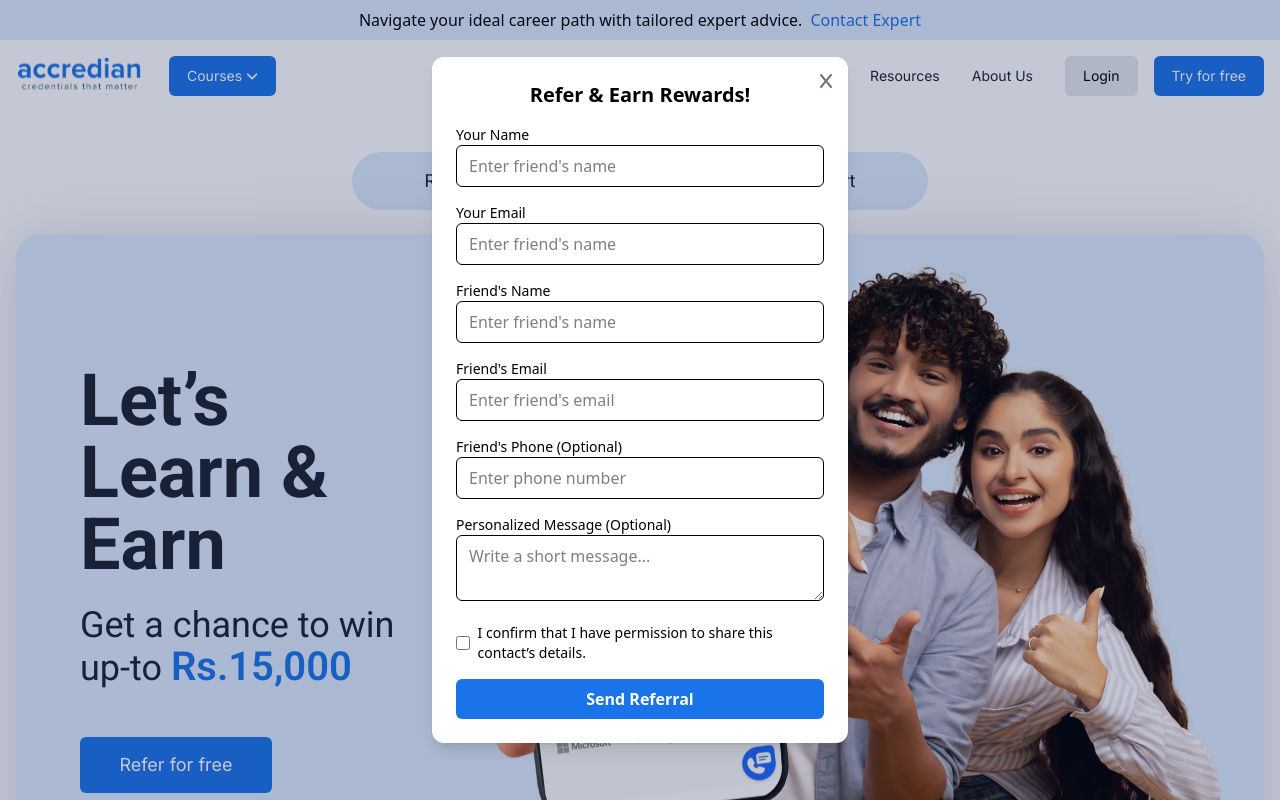
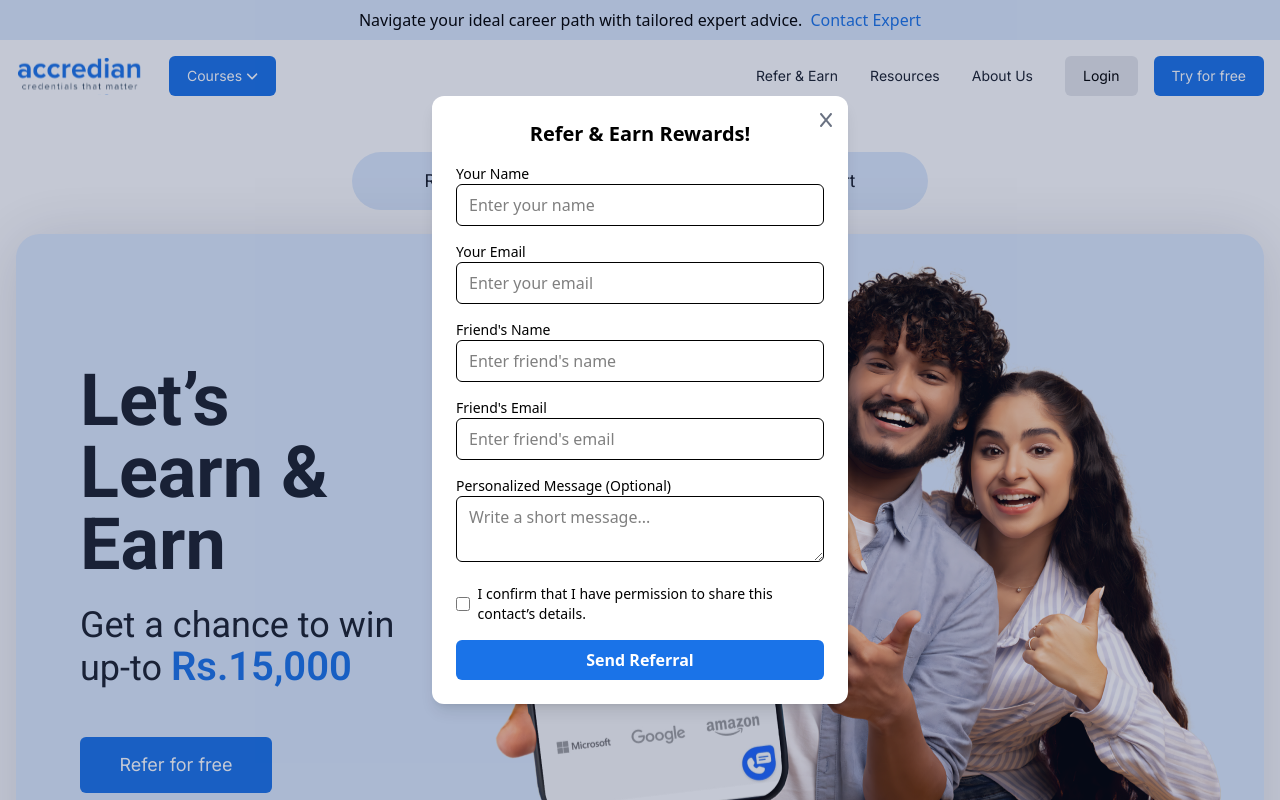
Before and after one commit to tusharsrivastav/accredian-frontend, a React app: page / in a window 1280 px wide. Both pictures are taken after a click on the button "Refer for free". Shown: the top 800 px of the page. Built offline with nearby package versions, Linux system fonts and the light colour scheme; the HTML template or start-up script is replaced by a standard one.

Commit message:
feat: add validation error handling to FormModal for improved user feedback

```diff
--- a/src/components/FormModal.jsx
+++ b/src/components/FormModal.jsx
@@ -19,6 +19,12 @@ const FormModal = () => {
 
   const [loading, setLoading] = useState(false);
   const [message, setMessage] = useState("");
+  const [validationErrors, setValidationErrors] = useState({
+    referrerName: "",
+    referrerEmail: "",
+    refereeName: "",
+    refereeEmail: "",
+  });
 
   const handleChange = (e) => {
     const { name, value, type, checked } = e.target;
@@ -33,6 +39,12 @@ const FormModal = () => {
     console.log("Form Data Submitted:", formData);
     setLoading(true);
     setMessage("");
+    setValidationErrors({
+      referrerName: "",
+      referrerEmail: "",
+      refereeName: "",
+      refereeEmail: "",
+    });
 
     try {
       const res = await axios.post(`${API_URL}/api/v1/refer`, formData);
@@ -45,10 +57,29 @@ const FormModal = () => {
         message: "",
         consent: false,
       });
+      setValidationErrors({
+        referrerName: "",
+        referrerEmail: "",
+        refereeName: "",
+        refereeEmail: "",
+      });
 
-    setMessage("Referral Submitted")
+      setMessage("Referral Submitted");
     } catch (error) {
       console.log(error);
+
+      if (error.status === 400) {
+        const errors = error.response?.data?.errors;
+        errors.forEach((error) => {
+          setValidationErrors((prevErrors) => ({
+            ...prevErrors,
+            [error.path]: error.msg,
+          }));
+        });
+      }
+
+      console.log(validationErrors);
+
       setMessage(error.response?.data?.error || "Something went wrong.");
     } finally {
       setLoading(false);
@@ -79,10 +110,15 @@ const FormModal = () => {
               name="referrerName"
               value={formData.referrerName}
               onChange={handleChange}
-              placeholder="Enter friend's name"
+              placeholder="Enter your name"
               required
               className="w-full px-3 py-2 border rounded-md"
             />
+            {validationErrors.referrerName && (
+              <p className="text-red-500 text-sm">
+                {validationErrors.referrerName}
+              </p>
+            )}
           </div>
 
           <div>
@@ -92,10 +128,15 @@ const FormModal = () => {
               name="referrerEmail"
               value={formData.referrerEmail}
               onChange={handleChange}
-              placeholder="Enter friend's name"
+              placeholder="Enter your email"
               required
               className="w-full px-3 py-2 border rounded-md"
             />
+            {validationErrors.referrerEmail && (
+              <p className="text-red-500 text-sm">
+                {validationErrors.referrerEmail}
+              </p>
+            )}
           </div>
 
           <div>
@@ -109,6 +150,11 @@ const FormModal = () => {
               required
               className="w-full px-3 py-2 border rounded-md"
             />
+            {validationErrors.refereeName && (
+              <p className="text-red-500 text-sm">
+                {validationErrors.refereeName}
+              </p>
+            )}
           </div>
 
           <div>
@@ -122,20 +168,11 @@ const FormModal = () => {
               required
               className="w-full px-3 py-2 border rounded-md"
             />
-          </div>
-
-          <div>
-            <label className="block text-sm font-medium">
-              Friend's Phone (Optional)
-            </label>
-            <input
-              type="tel"
-              name="refereePhone"
-              value={formData.refereePhone}
-              onChange={handleChange}
-              placeholder="Enter phone number"
-              className="w-full px-3 py-2 border rounded-md"
-            />
+            {validationErrors.refereeEmail && (
+              <p className="text-red-500 text-sm">
+                {validationErrors.refereeEmail}
+              </p>
+            )}
           </div>
 
           <div>
@@ -168,12 +205,11 @@ const FormModal = () => {
           <button
             type="submit"
             className="w-full bg-blue text-white font-semibold py-2 rounded-md hover:bg-blue-700 cursor-pointer"
-            disabled={loading}
-            >
+            disabled={loading}>
             {loading ? "Submitting..." : "Send Referral"}
           </button>
         </form>
-        {message && <p className="text-center mt-4">{message}</p>}
+        {message && <p className="text-center mt-4 text-gray-600">{message}</p>}
       </div>
     </div>
   );
```
